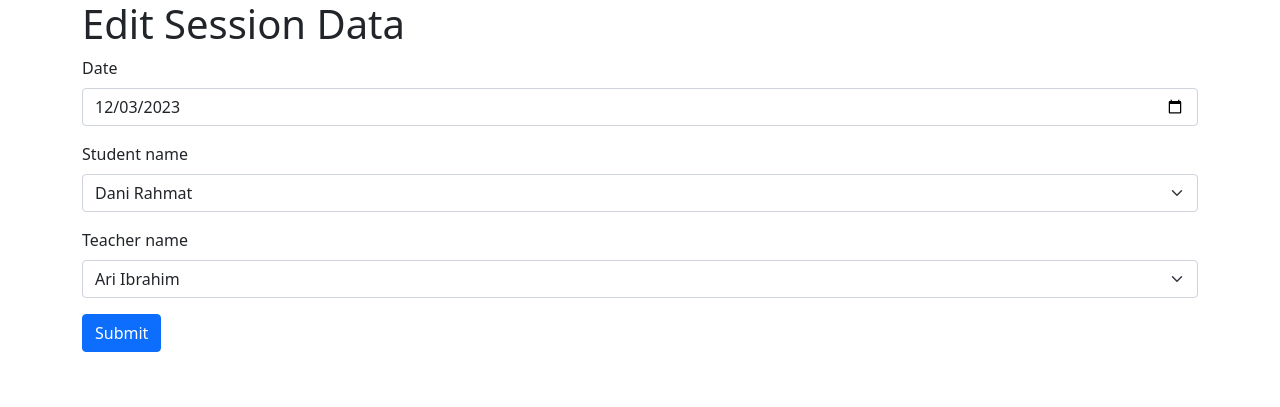
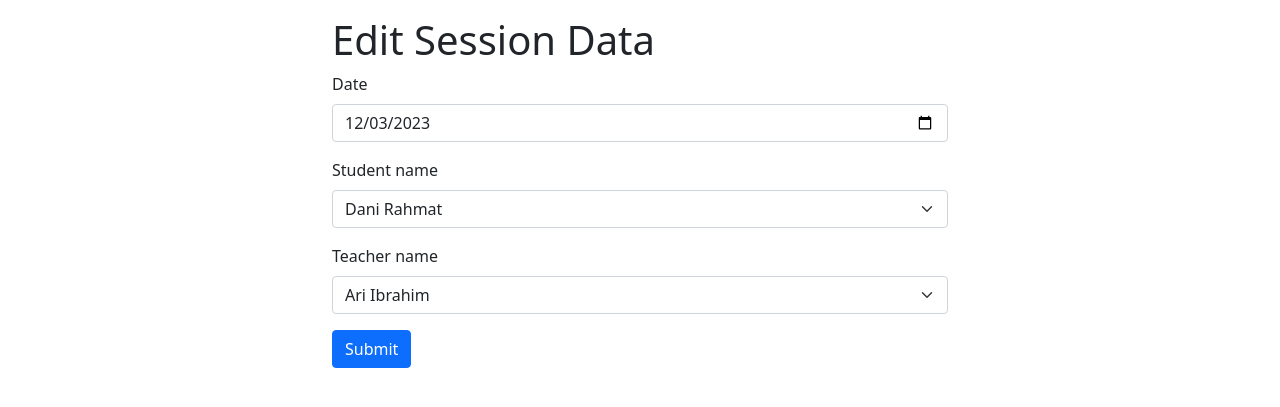
Before and after one commit to naputami/moa10-fwd-phpForm-nadia, a PHP site: page /sessions/edit.php?id=1 in a window 1280 px wide. Shown: the top 407 px of the page. Run offline with PHP 8.4, Linux system fonts and the light colour scheme; data comes from the database, SQL or seed files in the repository; data that the repository does not hold is empty.

Commit message:
edit form session data

```diff
--- a/sessions/edit.php
+++ b/sessions/edit.php
@@ -32,7 +32,7 @@ if ($session->num_rows > 0) {
   </head>
   <body>
 
-    <div class="container">
+    <div class="container w-50 mt-3">
       <h1>Edit Session Data</h1>
       <form action="update.php" method="POST">
         <input type="text" name="sessionID" value="<?php echo $session['sessionID'] ?>" hidden>
@@ -75,7 +75,7 @@ if ($session->num_rows > 0) {
               // output data of each row
               while($row = $teachers->fetch_assoc()) {
 
-                if($row['teacherID'] === $book['teacherID']) { ?>
+                if($row['teacherID'] === $session['teacherID']) { ?>
                   <option selected value="<?php echo $row['teacherID'] ?>"> <?php echo $row['name'] ?></option>
                 <?php
                 } else { ?>
```
